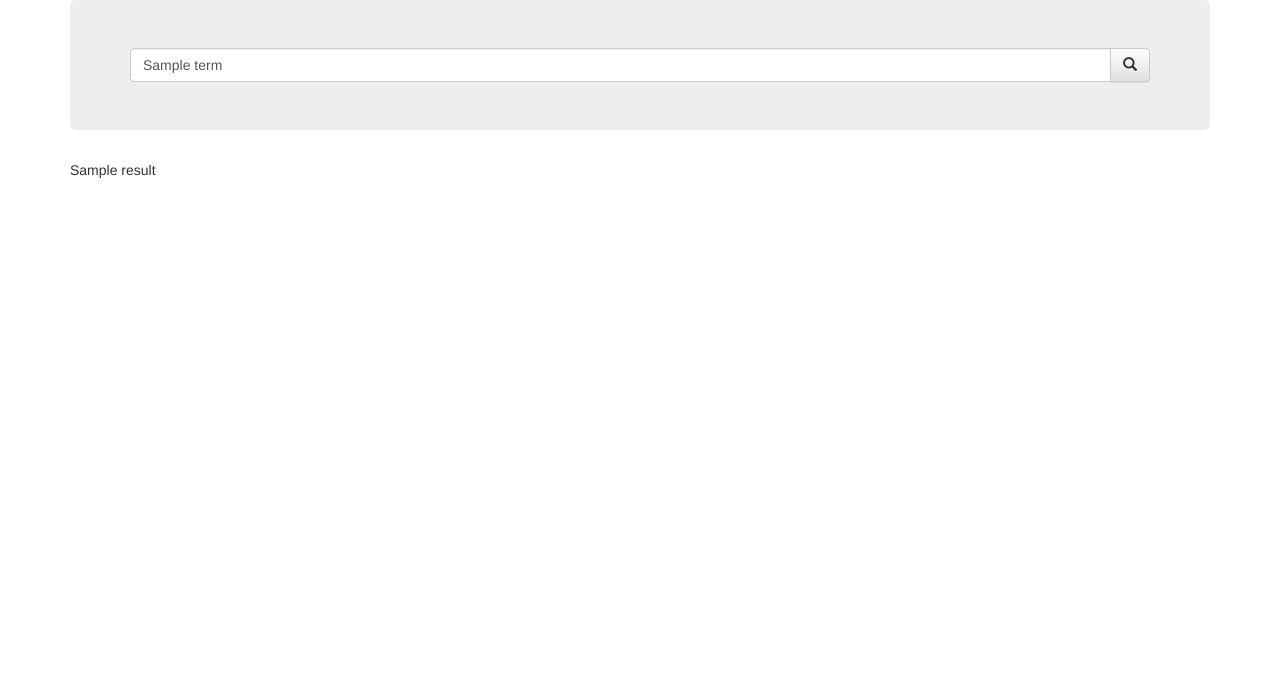
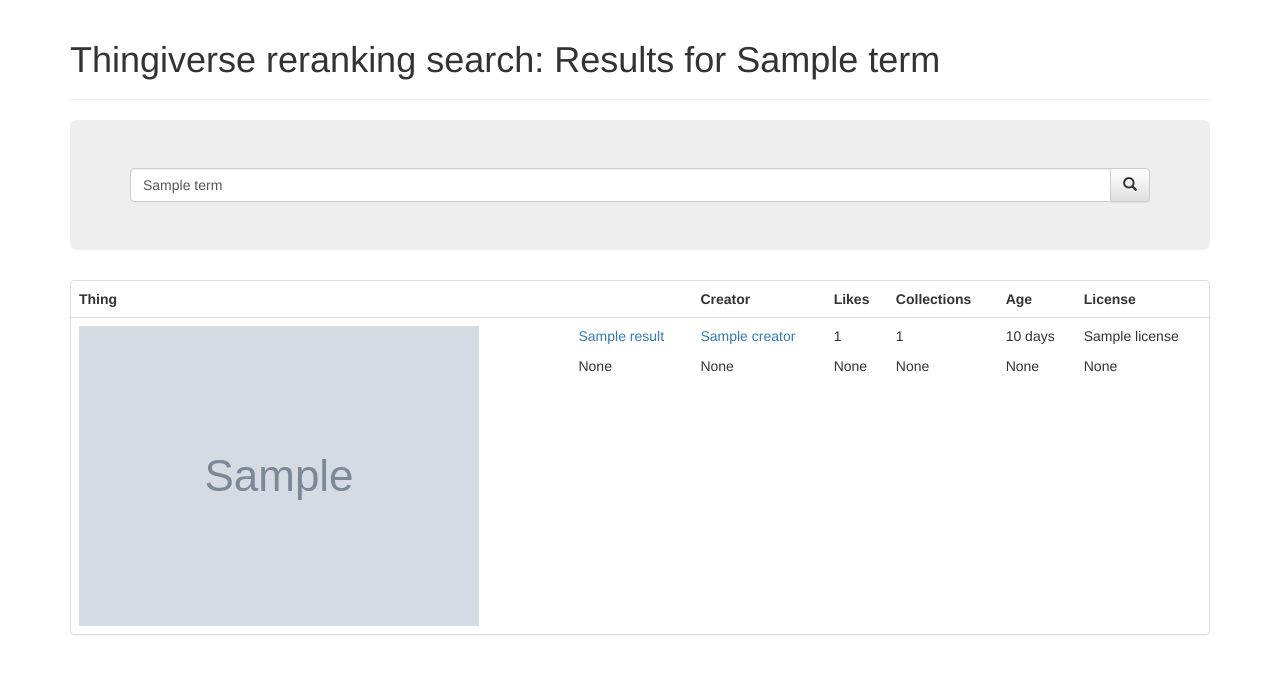
Before and after one commit to hroncok/thingiverse_reranking, a Django app: template thingiverse_reranking/templates/index.html in a window 1280 px wide. Shown: the top 674 px of the page. Run offline with Django 3.2, Linux system fonts and the light colour scheme; the template is opened without the code that fills it: most values are stand-ins (such as "Sample title", 1, 10 or a date in 2020); grey boxes marked "Sample" are stand-in pictures; some libraries are stand-ins or nearby versions.

Commit message:
Display more stuff about the things

```diff
--- a/thingiverse_reranking/templates/index.html
+++ b/thingiverse_reranking/templates/index.html
@@ -1,7 +1,10 @@
 {% extends "base.html" %}
-{% block title %}Thingiverse reranking{% endblock %}
+{% block content %}
 
-{% block content %}
+<div class="page-header">
+  <h1>{% block title %}Thingiverse reranking search{% if term %}: Results for {{ term }}{% endif %}{% endblock %}</h1>
+</div>
+
 <div class="jumbotron">
   <form role="search" method="post" action="">
     {% csrf_token %}
@@ -13,7 +16,33 @@
   </div>
   </form>
 </div>
-{% for result in results %}
-<p>{{ result.name }}</p>
-{% endfor %}
+
+{% if term %}
+<div class="panel panel-default">
+  <table class="table">
+    <tr>
+      <th colspan="2">Thing</th>
+      <th>Creator</th>
+      <th>Likes</th>
+      <th>Collections</th>
+      <th>Age</th>
+      <th>License</th>
+    </tr>
+  {% for result in results %}
+    <tr>
+      <td><img alt="{{ result.name }}" src="{{ result.thumbnail }}" /></td>
+      <td><p><a href="{{ result.public_url }}">{{ result.name }}</a></p><p>None</p></td>
+      <td><p><a href="{{ result.creator.public_url }}">{{ result.creator.name }}</a></p><p>None</p></td>
+      <td><p>{{ result.detail.like_count }}</p><p>None</p></td>
+      <td><p>{{ result.detail.collect_count }}</p><p>None</p></td>
+      <td><p>{{ result.detail.age }} days</p><p>None</p></td>
+      <td><p>{{ result.detail.license }}</p><p>None</p></td>
+    </tr>
+  {% empty %}
+    <tr><td>No results found. Maybe try to search for something else.</td><tr>
+  {% endfor %}
+  </table>
+</div>
+{% endif %}
+
 {% endblock %}
```
Also changed, not shown: thingiverse_reranking/views.py (+11 -2 lines).
